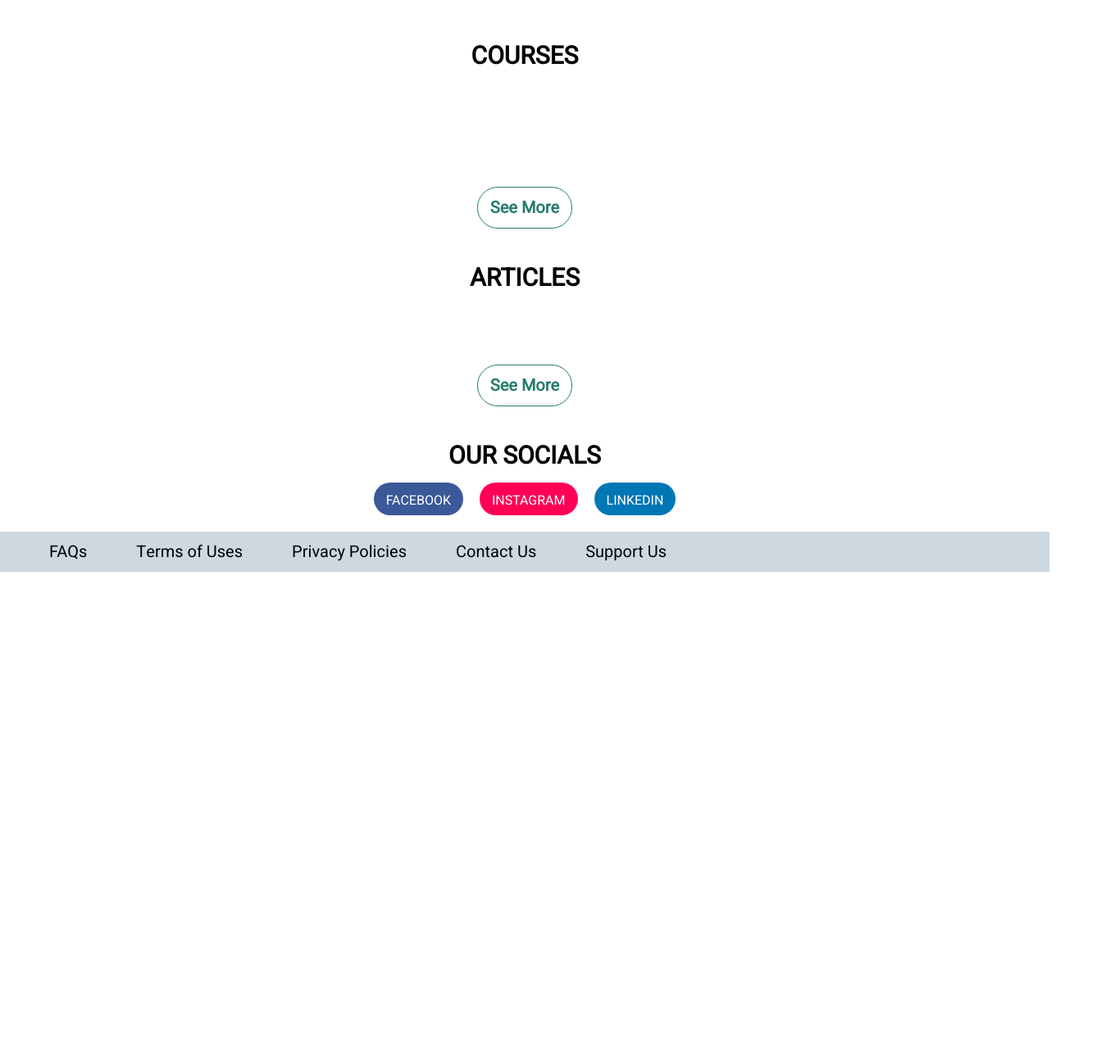
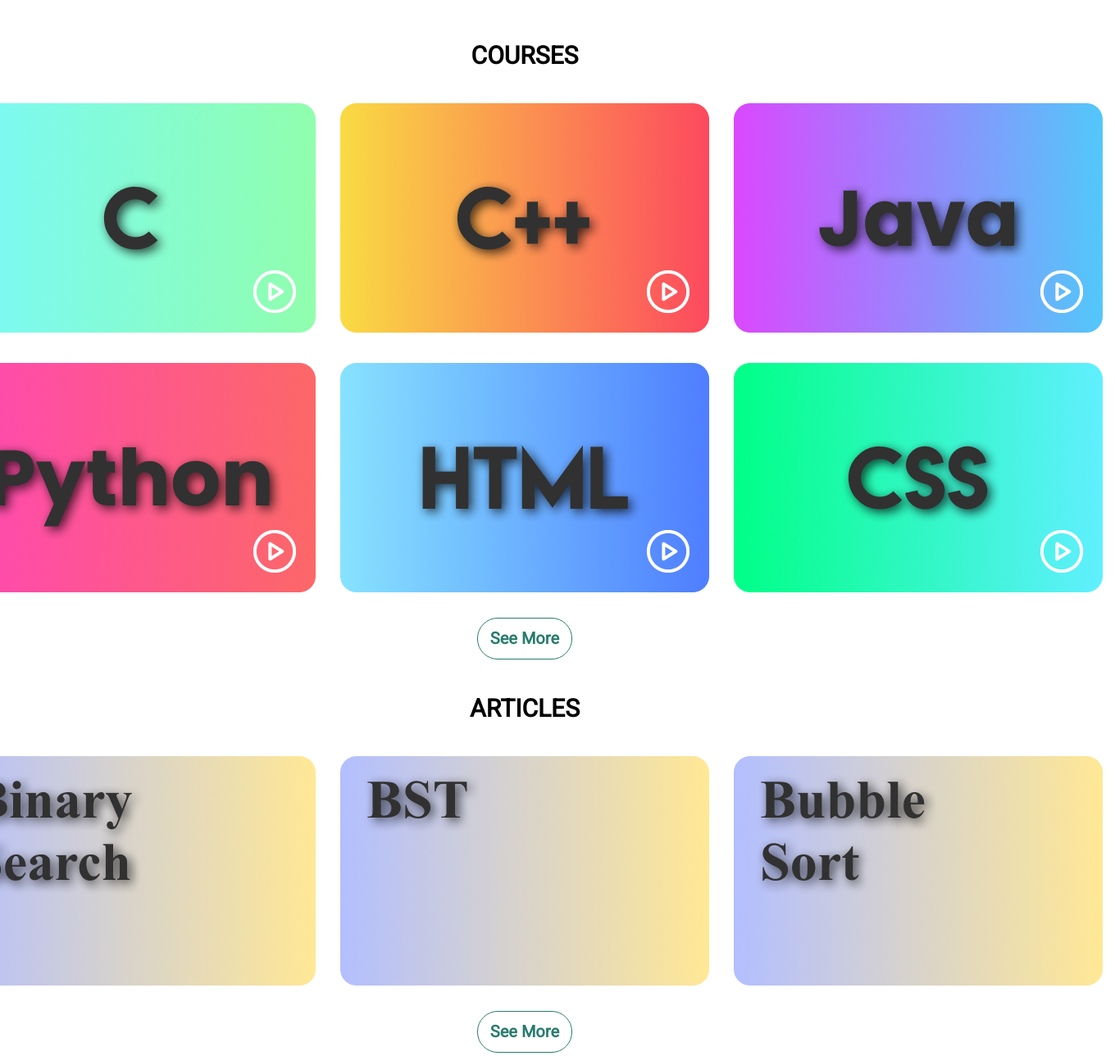
Before and after one commit to ritikdas121/CodersGuide, a plain HTML site: page index.html in a window 1280 px wide. Shown: the part 351-1640 px from the top of the page at 82% size, 1360 px wide, since content can reach past the window. Before the commit the page ends 1049 px from the top, so only its background shows below. Drawn offline with Linux system fonts and the light colour scheme; files whose address does not match are found by name.

Commit message:
Update index.html

```diff
--- a/index.html
+++ b/index.html
@@ -37,15 +37,15 @@
         <h2>COURSES</h2>
         <div class="courses">
             <section class="first">
-                <a href="#"><img src="src/c.png" alt=""></a>
-                <a href="#"><img src="src/cpp.png" alt=""></a>
-                <a href="#"><img src="src/java.png" alt=""></a>
+                <a href="#"><img src="c.png" alt=""></a>
+                <a href="#"><img src="cpp.png" alt=""></a>
+                <a href="#"><img src="java.png" alt=""></a>
 
             </section>
             <section class="second">
-                <a href="#"><img src="src/python.png" alt=""></a>
-                <a href="#"><img src="src/html.png" alt=""></a>
-                <a href="#"><img src="src/css.png" alt=""></a>
+                <a href="#"><img src="python.png" alt=""></a>
+                <a href="#"><img src="html.png" alt=""></a>
+                <a href="#"><img src="css.png" alt=""></a>
             </section>
             <p class="seemore"><a href="#">See More</a></p>
         </div>
@@ -53,9 +53,9 @@
         <h2>ARTICLES</h2>
         <div class="articles">
             <section class="first">
-                <a href="#"><img src="src/binarysearch.png" alt=""></a>
-                <a href="#"><img src="src/bst.png" alt=""></a>
-                <a href="#"><img src="src/bubblesort.png" alt=""></a>
+                <a href="#"><img src="binarysearch.png" alt=""></a>
+                <a href="#"><img src="bst.png" alt=""></a>
+                <a href="#"><img src="bubblesort.png" alt=""></a>
             </section>
 
             <p class="seemore"><a href="#">See More</a></p>
```
